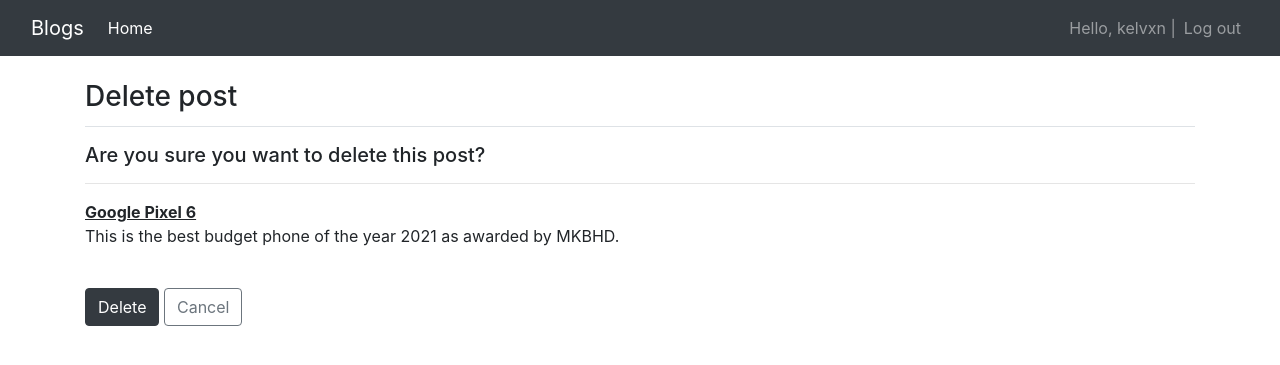
After one commit to Klvxn/Blog, a Django app: page /27/delete_post/ in a window 1280 px wide. The commit adds this page. Shown: the top 365 px of the page. Run offline with Django 3.2, Linux system fonts and the light colour scheme; a user stored in the database is signed in; data comes from the database, SQL or seed files in the repository; some libraries are stand-ins or nearby versions.

Commit message:
ready for pushing to github

```diff
--- a/blogs/admin.py
+++ b/blogs/admin.py
@@ -1,3 +1,4 @@
+from re import search
 from django.contrib import admin
 # from django.contrib.admin.options import ModelAdmin
 # from django.db.models.base import Model
@@ -5,4 +6,7 @@
 from .models import BlogPost
 
 # Register your models here.
-admin.site.register(BlogPost)
+@admin.register(BlogPost)
+class BlogPostAdmin(admin.ModelAdmin):
+    list_display = ('title', 'text', 'owner', 'date_added')
+    search_fields = ('title', 'owner')
--- a/blogs/models.py
+++ b/blogs/models.py
@@ -7,7 +7,7 @@
     title = models.CharField(max_length=200)
     text = models.TextField(max_length=500)
     date_added = models.DateTimeField('Date Published', auto_now_add=True)
-    User = models.ForeignKey(User, on_delete=models.CASCADE)
+    owner = models.ForeignKey(User, on_delete=models.CASCADE)
 
     def __str__(self):
         """Return a string representation of the blog."""
--- /dev/null
+++ b/blogs/static/css/blog.css
@@ -0,0 +1,71 @@
+body {
+    margin:0;
+    padding:0;
+    font-family:helvetica, sans-serif;
+   }
+   a {
+    color:#00abff;
+    text-decoration:none;
+   }
+   h1 {
+    font-weight:normal;
+    border-bottom:1px solid #bbb;
+    padding:0 0 10px 0;
+   }
+   h2 {
+    font-weight:normal;
+    margin:30px 0 0;
+   }
+   #content {
+    float:left;
+    width:60%;
+    padding:0 0 0 30px;
+   }
+   #sidebar {
+    float:right;
+    width:30%;
+    padding:10px;
+    background:#efefef;
+    height:100%;
+   }
+   p.author {
+    color:rgb(209, 13, 13);
+    font-family: georgia, serif;
+    font-size: 12px;
+    font-style: italic;
+   }
+   /* pagination */
+   .pagination {
+    margin:40px 0;
+    font-weight:bold;
+   }
+   /* forms */
+   label {
+    float:left;
+    clear:both;
+    color:#333;
+    margin-bottom:4px;
+   }
+   input, textarea {
+    clear:both;
+    float:left;
+    margin:0 0 10px;
+    background:#ededed;
+    border:0;
+    padding:6px 10px;
+    font-size:12px;
+   }
+   input[type=submit] {
+    font-weight:bold;
+    background:#00abff;
+    color:#fff;
+    padding:10px 20px;
+    font-size:14px;
+    text-transform:uppercase;
+   }
+   .errorlist {
+    color:#cc0033;
+    float:left;
+    clear:both;
+    padding-left:10px;
+   }
--- a/blogs/templates/blogs/base.html
+++ b/blogs/templates/blogs/base.html
@@ -1,13 +1,68 @@
-<h1> Blogs </h1>
+{% load bootstrap4 %}
+{% load static %}
 
-<p> <a href="{% url 'blogs:index' %}"> Home</a>
-</p>
+<!DOCTYPE html>
+<html lang="en">
+<head>
+    <meta charset="utf-8">
+    <meta name="viewpoint" content="width=device-width, initial-scale=1, shrink-to-fit=no">
+    <title> Blogs </title>
 
-{% if user.is_authenticated %}
- Hello, {{ user.username }}.
- <a href="{% url 'users:logout' %}"> Log out </a>
- {% else %}
- <a href="{% url 'users:login' %}"> Log in </a>
+    <link href="{% static 'css/blog.css' %}" rel="stylesheet">
+    {% bootstrap_css %}
+    {% bootstrap_javascript jquery='full' %}
 
- {% endif %}
-{% block content %} {% endblock content %}
+</head>
+
+<body>
+
+  <nav class="navbar navbar-expand-lg navbar-dark bg-dark">
+      <div class="container-fluid">
+        <a class="navbar-brand" href="{% url 'blogs:index' %}">Blogs</a>
+
+        <button class="navbar-toggler" type="button" data-toggle="collapse" data-target="#navbarCollapse" aria-controls="navbarCollapse"
+        aria-expanded="false" aria-label="Toggle navigation">
+        <span class="navbar-toggler-icon"> </span> </button>
+
+      <div class="collapse navbar-collapse" id="navbarCollapse">
+        <ul class ="navbar-nav mr-auto">
+          <li class="nav-item">
+            <a class="nav-link active" aria-current="page" href="{% url 'blogs:index' %}"> Home <a/> </li>
+        </ul>
+
+
+        <ul class="navbar-nav ml-auto">
+          {% if user.is_authenticated %}
+
+            <li class="nav-item">
+              <span class="navbar-text"> Hello, {{ user.username }} |
+                </span> </li>
+
+            <li class="nav-item">
+              <a class="nav-link" href="{% url 'users:logout' %}"> Log out </a> </li>
+
+          {% else %}
+            <li class="nav-item">
+              <a class="nav-link" href="{% url 'users:login' %}"> Log in </a> </li>
+
+            <li class="nav-item">
+              <a class="nav-link" href="{% url 'users:register' %}"> Register </a> </li>
+
+          {% endif %}
+          </ul>
+
+
+        </div>
+      </div>
+    </nav>
+  </body>
+
+<main role="main" class="container">
+  <div class="pb-1 mb-3 border-bottom">
+      <br>
+      {% block page_header %} {% endblock page_header %}
+  </div>
+  <div>
+      {% block content %}{% endblock content %}
+  </div>
+  </main>
--- /dev/null
+++ b/blogs/templates/blogs/delete_post.html
@@ -0,0 +1,23 @@
+{% extends 'blogs/base.html' %}
+ {% load bootstrap4 %}
+
+{% block page_header %}
+<h3> Delete post </h3>
+
+{% endblock page_header %}
+
+{% block content %}
+<h5> Are you sure you want to delete this post? </h5>
+<hr>
+   <form  action="{% url 'blogs:delete_post' post.id %}" method='post'>
+      {% csrf_token %}
+      <b> <u> {{ post }} </u> </b>
+      <p> {{ post.text }} </p>
+
+      <br>
+      <button class="btn btn-secondary btn-dark bg-dark">Delete</button>
+
+      <a class="btn btn-outline-secondary " href="{% url 'blogs:index' %}" role="button"> Cancel</a
+   </form>
+
+{% endblock content %}
--- a/blogs/urls.py
+++ b/blogs/urls.py
@@ -1,5 +1,5 @@
 from django.urls import path
-from django.conf.urls import url
+from django.contrib.auth import views as auth_views
 
 from . import views
 
@@ -13,6 +13,13 @@
     path('create_post/', views.create_post, name='create_post'),
 
     # edit post
-    path('edit_post/<int:post_id>/', views.edit_post, name='edit_post')
+    path('<int:post_id>/edit_post/', views.edit_post, name='edit_post'),
+
+    # delete post
+    path('<int:post_id>/delete_post/', views.delete_post, name='delete_post'),
+
+    # Login redirect page
+    path('registration/login/', auth_views.LoginView.as_view()),
+
 
     ]
--- a/blogs/views.py
+++ b/blogs/views.py
@@ -1,6 +1,6 @@
 from django.views import generic
-from django.shortcuts import render
-from django.http import Http404, HttpResponseRedirect
+from django.shortcuts import get_object_or_404, render, redirect
+from django.http import HttpResponse, HttpResponseRedirect
 from django.urls import reverse
 from django.contrib.auth.decorators import login_required
 
@@ -17,20 +17,17 @@
     def get_queryset(self):
         return BlogPost.objects.order_by('date_added')
 
-@login_required
+
+@login_required(login_url='/registration/login')
 def create_post(request):
     """Creating a new post."""
-
-    if request.User != request.user:
-        raise Http404
     if request.method != 'POST':
         form = BlogForm()
-
     else:
         form = BlogForm(request.POST)
         if form.is_valid():
             new_post = form.save(commit=False)
-            new_post.User = request.user
+            new_post.owner = request.user
             new_post.save()
             return HttpResponseRedirect(reverse('blogs:index'))
 
@@ -38,21 +35,34 @@
     return render(request, 'blogs/create_post.html', context)
 
 
-@login_required
+@login_required(login_url='/registration/login/')
 def edit_post(request, post_id):
     """Editing an existing post."""
     post = BlogPost.objects.get(id=post_id)
-
-    if request.method != 'POST':
-        form = BlogForm(instance=post)
-
+    if post.owner != request.user:
+        return HttpResponse('Access denied.')
     else:
-        form = BlogForm(instance=post, data=request.POST)
-        if form.is_valid():
-
-            form.save()
-
-            return HttpResponseRedirect(reverse('blogs:index'))
+        if request.method != 'POST':
+            form = BlogForm(instance=post)
+        else:
+            form = BlogForm(instance=post, data=request.POST)
+            if form.is_valid():
+                form.save()
+                return HttpResponseRedirect(reverse('blogs:index'))
 
     context = {'post': post, 'form': form}
     return render(request, 'blogs/edit_post.html', context)
+
+
+@login_required(login_url='/registration/login/')
+def delete_post(request, post_id):
+    post = get_object_or_404(BlogPost, id=post_id)
+    if post.owner != request.user:
+        return HttpResponse('Request Denied')
+    else:
+        if request.method == 'POST':
+            post.delete()
+            return redirect('blogs:index')
+
+    context = {'post':post}
+    return render (request, 'blogs/delete_post.html', context)
--- a/users/templates/registration/logged_out.html
+++ b/users/templates/registration/logged_out.html
@@ -2,7 +2,7 @@
 
 {% block content %}
 
-<p> You're logged out successfully. Thanks for your time! </p>
+<h5> You're logged out successfully. Thanks for your time! </hr>
 
 
 {% endblock content %}
```
Also changed, not shown: Blog/settings.py (+9 -0 lines), blogs/templates/blogs/create_post.html (+14 -7 lines), blogs/templates/blogs/edit_post.html (+11 -7 lines), blogs/templates/blogs/home.html (deleted, +0 -20 lines), blogs/templates/blogs/index.html (+24 -12 lines), users/templates/registration/login.html (+10 -2 lines), users/templates/registration/register.html (+8 -2 lines), blogs/migrations/0004_rename_user_blogpost_owner.py (added), db.sqlite3.
